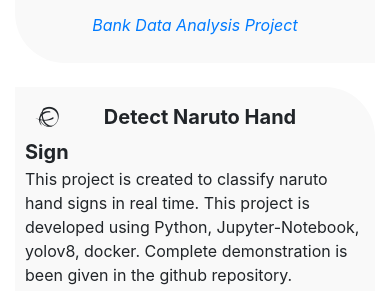
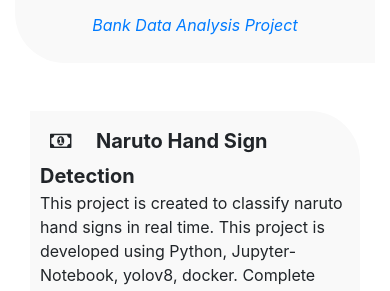
Before and after one commit to InfinityCodeX/Hardik_Vegad_Resume, a plain HTML site: page index.html in a window 390 px wide. Shown: the part 6370-6661 px from the top of the page. Drawn offline with nearby package versions, Linux system fonts and the light colour scheme; animation ran at ten frames a second.

Commit message:
Update index.html
added new code for the naruto hand signs

```diff
--- a/index.html
+++ b/index.html
@@ -441,23 +441,19 @@ With the help of Tableau a complete data story is created.
 <div class="col-md-4">
 <br/>
 
+<div class="col-md-4">
+<br/>
 <div class="services-box">
-<i class="fa fa-ravelry" aria-hidden="true"></i>
-<span>Detect Naruto Hand Sign</span>
+<i class="fa fa-money" aria-hidden="true"></i>
+<span style="margin-left:10px;">Naruto Hand Sign Detection</span>
 <p>
-This project is created to classify naruto hand signs in real time. This project is
-developed using Python, Jupyter-Notebook, yolov8, docker. Complete demonstration is been given in the github repository.
+This project is created to classify naruto hand signs in real time. This project is developed using Python, Jupyter-Notebook,
+yolov8, docker. Complete demonstration is been given in the github repository.
 <br/>
 <p class="text-center">
 <a href="https://github.com/Vegadhardik7/Custom-Naurto-Hand-Sign-Detection" target="_blank"><i>Naurto Hand Sign Detection</i></a>
 </p>
 </p>
-</div>
-</div>
-
-
-
-
 </div>
 </div>
 <br/>
```
